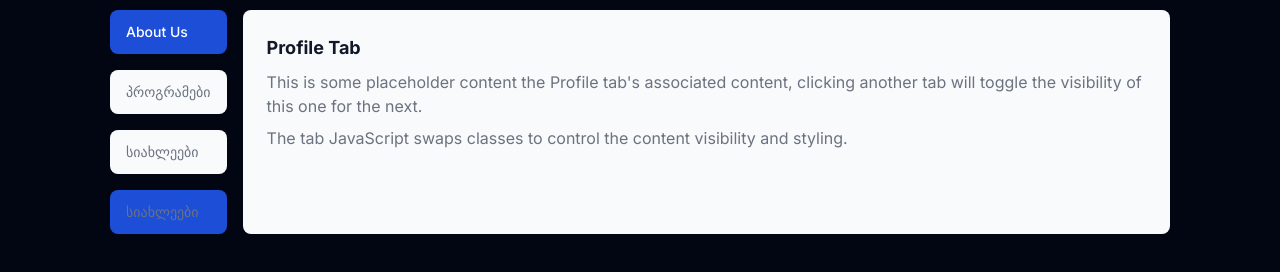
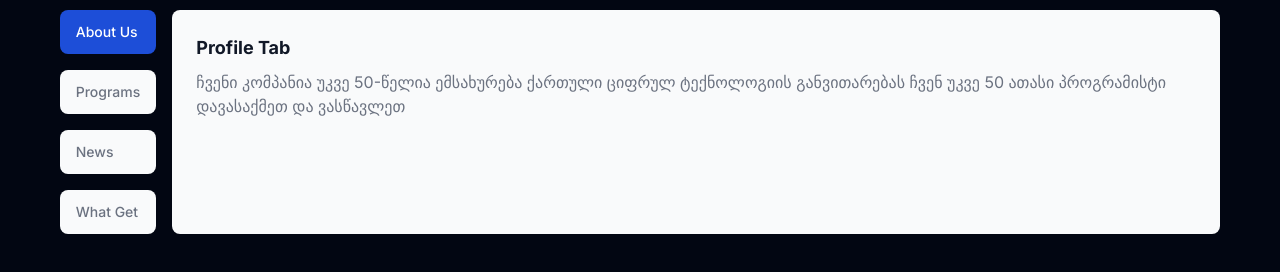
Before and after one commit to GigiBeridzeAxal/GiAcademy, a Next.js app: page / in a window 1280 px wide. Shown: the part 2284-2556 px from the top of the page. Built offline with nearby package versions, Linux system fonts and the light colour scheme.

Commit message:
First Commit

```diff
--- a/app/components/About.jsx
+++ b/app/components/About.jsx
@@ -1,11 +1,47 @@
 import React, { useState } from 'react'
 
+
 export default function About() {
-    const [about, setabout ] = useState('About')
-    const [programs, setprograms ] = useState('Programs')
-    const [comings, setcomings ] = useState('Comings')
+    const [about, setabout ] = useState('ჩვენი კომპანია უკვე 50-წელია ემსახურება ქართული ციფრულ ტექნოლოგიის განვითარებას ჩვენ უკვე 50 ათასი პროგრამისტი დავასაქმეთ და ვასწავლეთ   ')
+    const [programs, setprograms ] = useState('ჩვენს პროგრამებში შეისწავლით ძალიან მაგარ რამეებს')
+    const [comings, setcomings ] = useState('მაგარ რამეებს ვამატებთ')
+    const [WhatCaner , SetWhatcan] = useState('ბევრ რამეს შეზლებთ')
+
+    const [text , settext] = useState('ჩვენი კომპანია უკვე 50-წელია ემსახურება ქართული ციფრულ ტექნოლოგიის განვითარებას ჩვენ უკვე 50 ათასი პროგრამისტი დავასაქმეთ და ვასწავლეთ')
 
   let [result, setresult] = useState('About')
+
+   const WhatCan = () =>{
+    setresult("WhatCan")
+    settext(WhatCaner)
+
+
+
+   }
+   const About = () =>{
+    setresult("About")
+    settext(about)
+
+
+
+   }
+   const News = () =>{
+    setresult("News")
+    settext(comings)
+
+
+
+
+   }
+   const Programs = () =>{
+    setresult("Programs")
+    settext(programs)
+
+
+
+   }
+
+
 
 
   return (
@@ -15,33 +51,57 @@ export default function About() {
 <div class="md:flex">
     <ul class="flex-column space-y space-y-4 text-sm font-medium text-gray-500 dark:text-gray-400 md:me-4 mb-4 md:mb-0">
         <li>
-            <a  class="inline-flex items-center px-4 py-3 text-white bg-blue-700 rounded-lg active w-full dark:bg-blue-600" aria-current="page">
+        {
+            result == "About"
+            ? <a  class="pointer text-white inline-flex items-center px-4 py-3 rounded-lg hover:text-gray-900 bg-blue-700 hover:bg-blue-500 w-full dark:bg-gray-800 dark:hover:bg-gray-700 hover:text-white">
 
-                About Us
-            </a>
+            About Us
+        </a>
+        : <a  onClick={() => About()} class=" pointer inline-flex items-center px-4 py-3 rounded-lg hover:text-gray-900 bg-gray-50 hover:bg-black-900 w-full dark:bg--100 dark:hover:bg-gray-700 dark:hover:text-red">
+
+              About Us
+    </a>
+
+          }
         </li>
         <li>
-            <a  class="inline-flex items-center px-4 py-3 rounded-lg hover:text-gray-900 bg-gray-50 hover:bg-gray-100 w-full dark:bg-gray-800 dark:hover:bg-gray-700 dark:hover:text-white">
+        {
+            result == "Programs"
+            ? <a  class="pointer text-white inline-flex items-center px-4 py-3 rounded-lg hover:text-gray-900 bg-blue-700 hover:bg-blue-500 w-full dark:bg-gray-800 dark:hover:bg-gray-700 hover:text-white">
 
-                პროგრამები
-            </a>
+            Programs
+        </a>
+        : <a  onClick={() => Programs()} class="pointer inline-flex items-center px-4 py-3 rounded-lg hover:text-gray-900 bg-gray-50 hover:bg-black-900 w-full dark:bg--100 dark:hover:bg-gray-700 dark:hover:text-red">
+
+               Programs
+    </a>
+
+          }
         </li>
         <li>
-            <a  class="inline-flex items-center px-4 py-3 rounded-lg hover:text-gray-900 bg-gray-50 hover:bg-gray-100 w-full dark:bg-gray-800 dark:hover:bg-gray-700 dark:hover:text-white">
+        {
+            result == "News"
+            ? <a  class="pointer text-white inline-flex items-center px-4 py-3 rounded-lg hover:text-gray-900 bg-blue-700 hover:bg-blue-500 w-full dark:bg-gray-800 dark:hover:bg-gray-700 hover:text-white">
 
-                სიახლეები
-            </a>
+            News
+        </a>
+        : <a  onClick={() => News()} class="pointer inline-flex items-center px-4 py-3 rounded-lg hover:text-gray-900 bg-gray-50 hover:bg-black-900 w-full dark:bg--100 dark:hover:bg-gray-700 dark:hover:text-red">
+
+               News
+    </a>
+
+          }
         </li>
         <li>
           {
-            result == "About"
-            ? <a  class="inline-flex items-center px-4 py-3 rounded-lg hover:text-gray-900 bg-blue-700 hover:bg-gray-100 w-full dark:bg-gray-800 dark:hover:bg-gray-700 dark:hover:text-white">
+            result == "WhatCan"
+            ? <a  class=" pointer text-white inline-flex items-center px-4 py-3 rounded-lg hover:text-gray-900 bg-blue-700 hover:bg-blue-500 w-full dark:bg-gray-800 dark:hover:bg-gray-700 hover:text-white">
 
-            სიახლეები
+            What Get
         </a>
-        : <a  class="inline-flex items-center px-4 py-3 rounded-lg hover:text-gray-900 bg-gray-50 hover:bg-gray-100 w-full dark:bg-gray-800 dark:hover:bg-gray-700 dark:hover:text-white">
+        : <a  onClick={() => WhatCan()} class="pointer inline-flex items-center px-4 py-3 rounded-lg hover:text-gray-900 bg-gray-50 hover:bg-black-900 w-full dark:bg--100 dark:hover:bg-gray-700 dark:hover:text-red">
 
-        სიახლეები
+               What Get
     </a>
 
           }
@@ -50,8 +110,8 @@ export default function About() {
     </ul>
     <div class="p-6 bg-gray-50 text-medium text-gray-500 dark:text-gray-400 dark:bg-gray-800 rounded-lg w-full">
         <h3 class="text-lg font-bold text-gray-900 dark:text-white mb-2">Profile Tab</h3>
-        <p class="mb-2">This is some placeholder content the Profile tab's associated content, clicking another tab will toggle the visibility of this one for the next.</p>
-        <p>The tab JavaScript swaps classes to control the content visibility and styling.</p>
+        <p class="texter mb-2">{text}</p>
+
     </div>
 </div>
 
--- a/app/globals.css
+++ b/app/globals.css
@@ -216,4 +216,16 @@ margin-left: 15px;
 
 
 
+
 }
+
+.pointer{
+  cursor: pointer;
+}
+.texter{
+  min-width: 1000px;
+  max-width: 1000px;
+
+
+
+}
```
